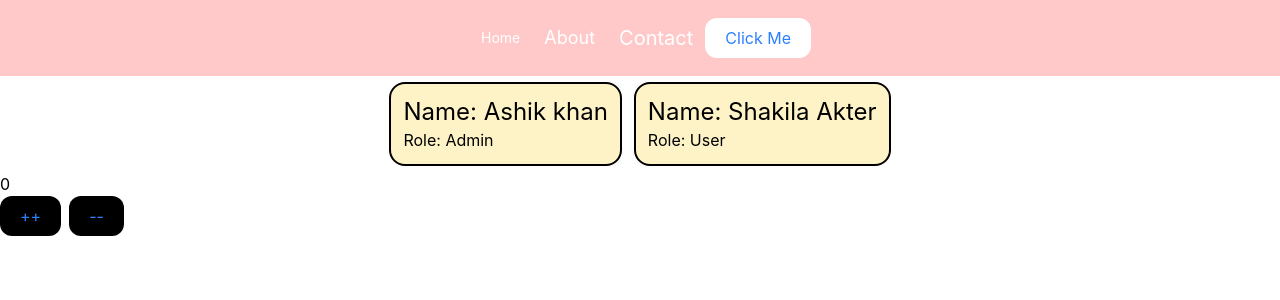
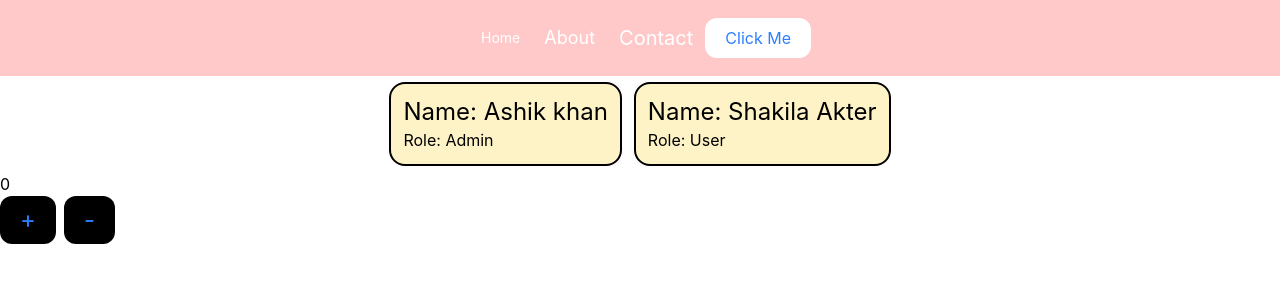
Before and after one commit to Ashaduzzaman099/react-foundation, a React (Vite) app: page / in a window 1280 px wide. Shown: the top 300 px of the page. Built offline with nearby package versions, Linux system fonts and the light colour scheme.

Commit message:
Update + - btn

```diff
--- a/src/App.jsx
+++ b/src/App.jsx
@@ -1,5 +1,5 @@
 import Navbar from "./components/Navbar";
-import {useState} from "react";
+import { useState } from "react";
 import UserCard from "./components/UserCard";
 
 function App() {
@@ -7,17 +7,26 @@ function App() {
   return (
     <>
       <div className="">
-       <div>
-        <Navbar/>
-      </div>
-      <div className="flex justify-center items-center">
-        <UserCard name="Ashik khan" role="Admin"/>
-        <UserCard name="Shakila Akter" role="User"/>
-      </div>
-      <h1>{count}</h1>
-      <button className="bg-black mr-2 text-blue-500 px-5 py-2 rounded-xl hover:bg-black hover:text-white transition duration-300" onClick={()=> setCount(count+1)}>++</button>
-      <button className="bg-black text-blue-500 px-5 py-2 rounded-xl hover:bg-black hover:text-white transition duration-300" onClick={()=> setCount(count-1)}>--</button>
-
+        <div>
+          <Navbar />
+        </div>
+        <div className="flex justify-center items-center">
+          <UserCard name="Ashik khan" role="Admin" />
+          <UserCard name="Shakila Akter" role="User" />
+        </div>
+        <h1>{count}</h1>
+        <button
+          className="text-2xl bg-black mr-2 text-blue-500 px-5 py-2 rounded-xl hover:bg-black hover:text-white transition duration-300"
+          onClick={() => setCount(count + 1)}
+        >
+          +
+        </button>
+        <button
+          className="text-2xl bg-black text-blue-500 px-5 py-2 rounded-xl hover:bg-black hover:text-white transition duration-300"
+          onClick={() => setCount(count - 1)}
+        >
+          -
+        </button>
       </div>
     </>
   );
```
